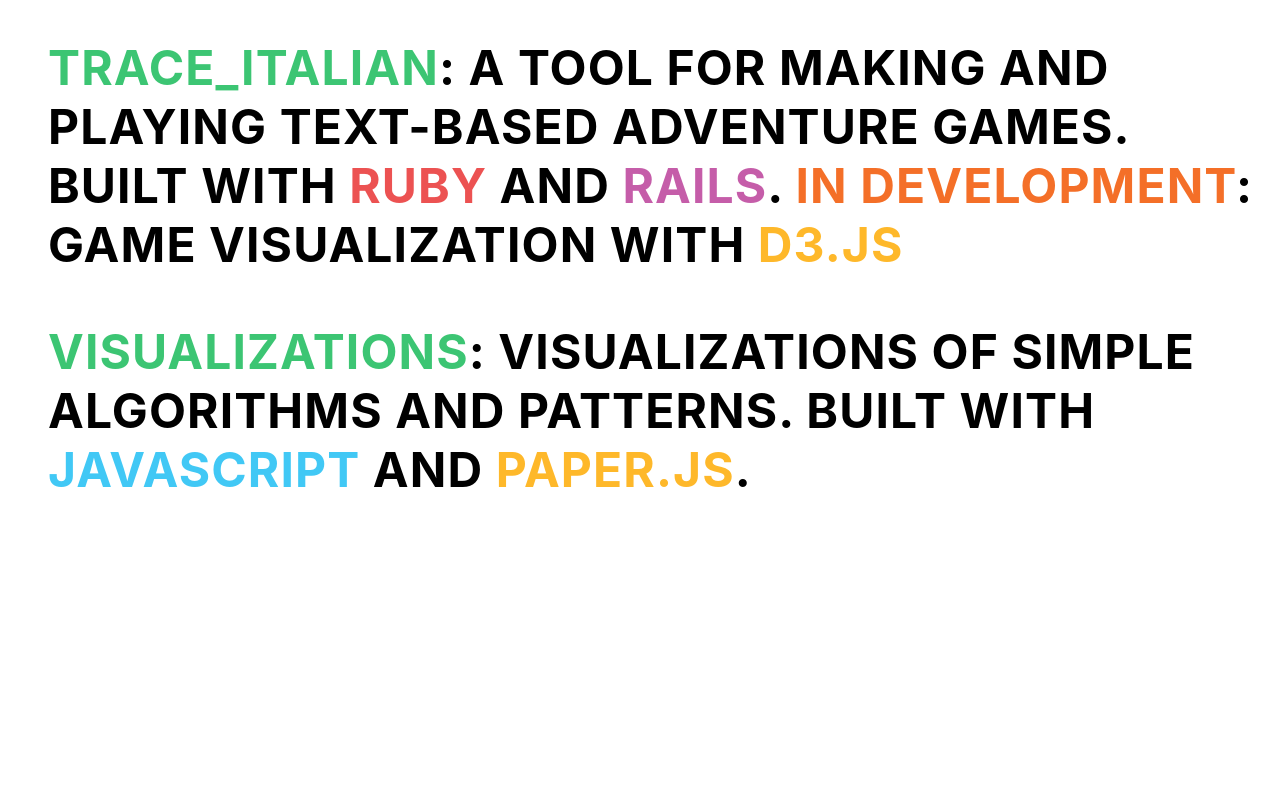
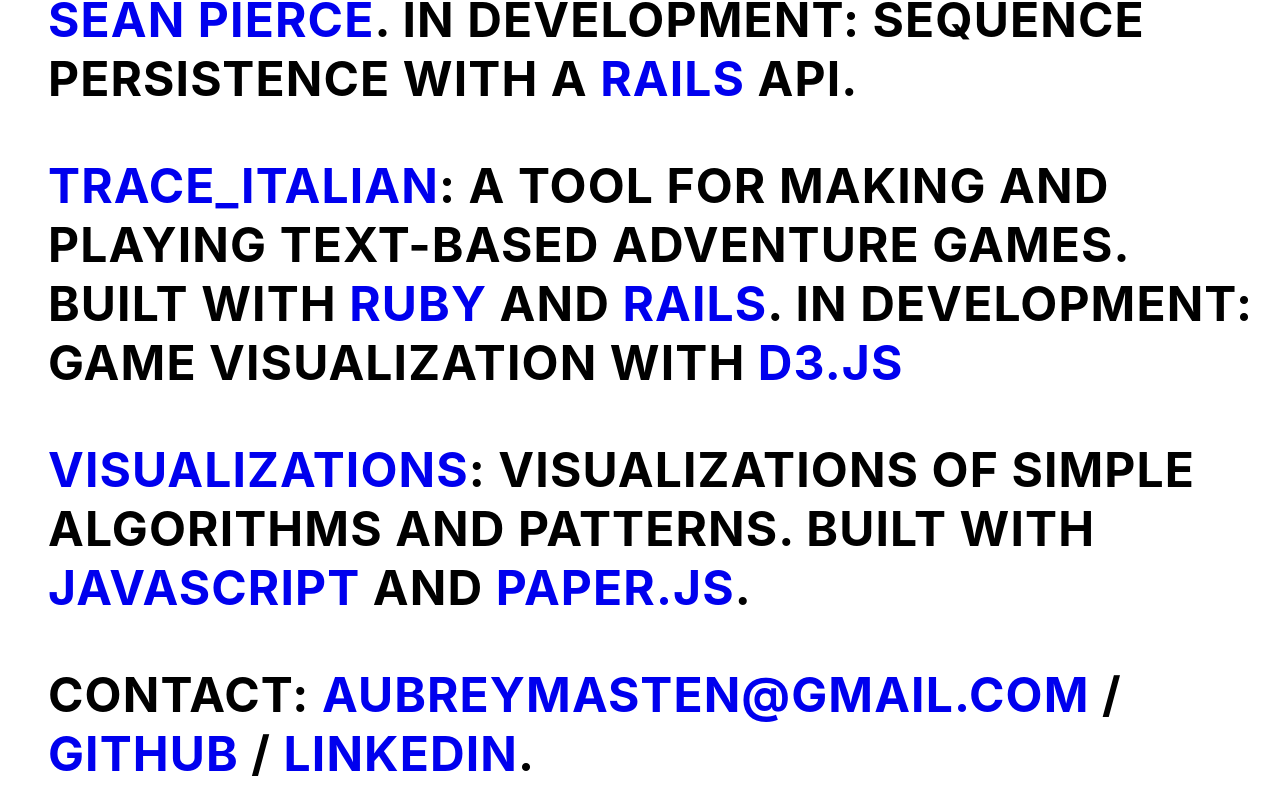
Before and after one commit to aubreymasten/aubreymasten.github.io, a plain HTML site: page index.html in a window 1280 px wide. Shown: the part 755-1546 px from the top of the page. Before the commit the page ends 1270 px from the top, so only its background shows below. Drawn offline with Linux system fonts and the light colour scheme; a web font is replaced by a local one.

Commit message:
update links

```diff
--- a/index.html
+++ b/index.html
@@ -8,25 +8,27 @@
   </head>
   <body>
     <p>
-        <span id="name">aubrey masten.</span> i'm a programmer, best at developing for the web. that experience is primarily in <span id="js">javascript</span> and <span id="ruby">ruby</span>. i use those langages on their own and with many other <span id="framework">frameworks</span> and <span id="tool">tools</span>. here are some <span id="project">projects</span>, which demonstrate what i have learned (projects may still be <span id="dev">in development</span>):
+        <a href="#contact" id="name">Aubrey Masten.</a> I'm a programmer, best at developing for the web. that experience is primarily in <a href="#sounds_cool" class="js">javascript</a> and <a href="#trace_italian" class="ruby">ruby</a>. I use those langages on their own and with many other <a href="#trace_italian" class="framework">frameworks</a> and <a href="#sounds_cool" class="tool">tools</a>. Here are some <a href="#sounds_cool" class="project">projects</a>, which demonstrate what I have learned (projects may still be <a class="dev" href="#trace_italian">in development</a>):
     </p>
     <ul>
-      <li>
+      <li id="sounds_cool">
         <p>
-          <a href="https://github.com/seanpierce/sounds_cool" id="project">sounds_cool</a>: an online synthesizer and sequencer. build using <span id="js">javascript</span> and the <span id="tool">web audio api</span>
+          <a href="https://github.com/seanpierce/sounds_cool" class="project">sounds_cool</a>: an online synthesizer and sequencer. build using <a href="https://www.javascript.com/" class="js">javascript</a> and the <a href="https://developer.mozilla.org/en-US/docs/Web/API/Web_Audio_API" class="tool">web audio api</a>, developed by myself and <a class="collaborator" href="https://github.com/seanpierce">sean pierce</a>. <span class="dev">in development</span>: sequence persistence with a <a href="http://rubyonrails.org/" class="framework">rails</a> api.
         </p>
       </li>
-      <li>
+      <li id="trace_italian">
         <p>
-          <a href="https://github.com/aubreymasten/trace_italian" id="project">trace_italian</a>:
-          a tool for making and playing text-based adventure games. built with <span id="ruby">ruby</span> and <span id="framework">rails</span>. <span id="dev">in development</span>: game visualization with <span id="tool">d3.js</span>
+          <a href="https://github.com/aubreymasten/trace_italian" class="project">trace_italian</a>:
+          a tool for making and playing text-based adventure games. built with <a href="https://www.ruby-lang.org/en/downloads/" class="ruby">ruby</a> and <a href="http://rubyonrails.org/" class="framework">rails</a>. <span class="dev">in development</span>: game visualization with <a href="https://d3js.org/" class="tool">d3.js</a>
         </p>
       </li>
-      <li>
+      <li id="visualizations">
         <p>
-          <a href="https://github.com/aubreymasten/visualizations" id="project">visualizations</a>:
-          visualizations of simple algorithms and patterns. built with <span id="js">javascript</span> and <span id="tool">paper.js</span>.
+          <a href="https://github.com/aubreymasten/visualizations" class="project">visualizations</a>:
+          visualizations of simple algorithms and patterns. built with <a href="https://www.javascript.com/" class="js">javascript</a> and <a href="http://paperjs.org/" class="tool">paper.js</a>.
       </li>
     </ul>
+    <p id="contact"> contact: <a href="mailto:aubreymasten@gmail.com">aubreymasten@gmail.com</a> /
+    <a href="https://github.com/aubreymasten">github</a> / <a href="https://www.linkedin.com/in/aubreymasten/">linkedin</a>.</p>
   </body>
 </html>
```
